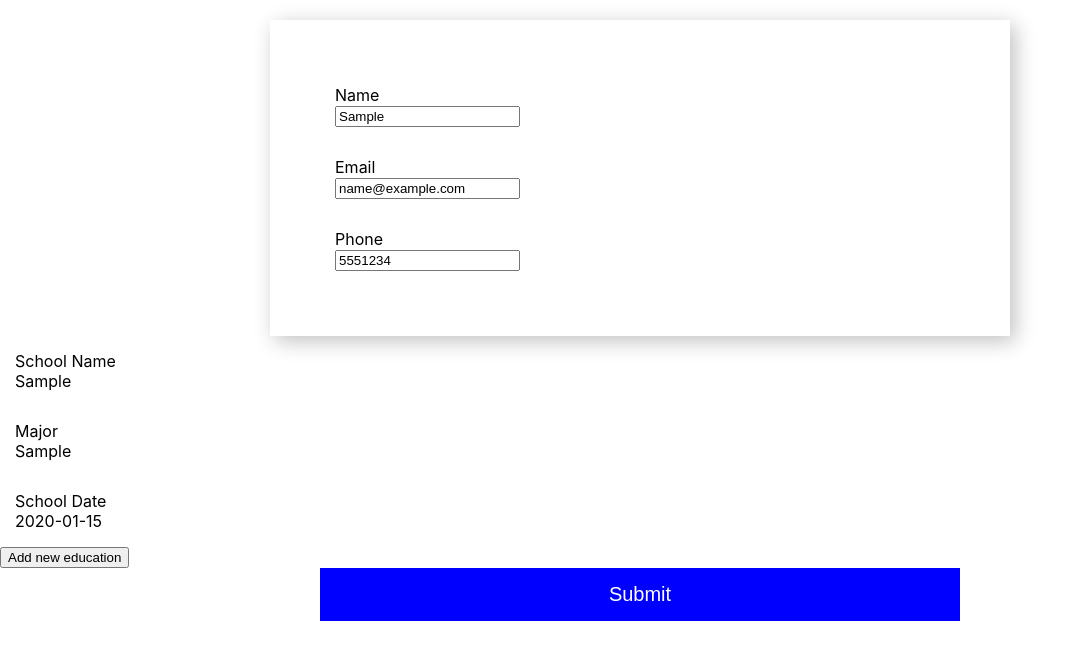
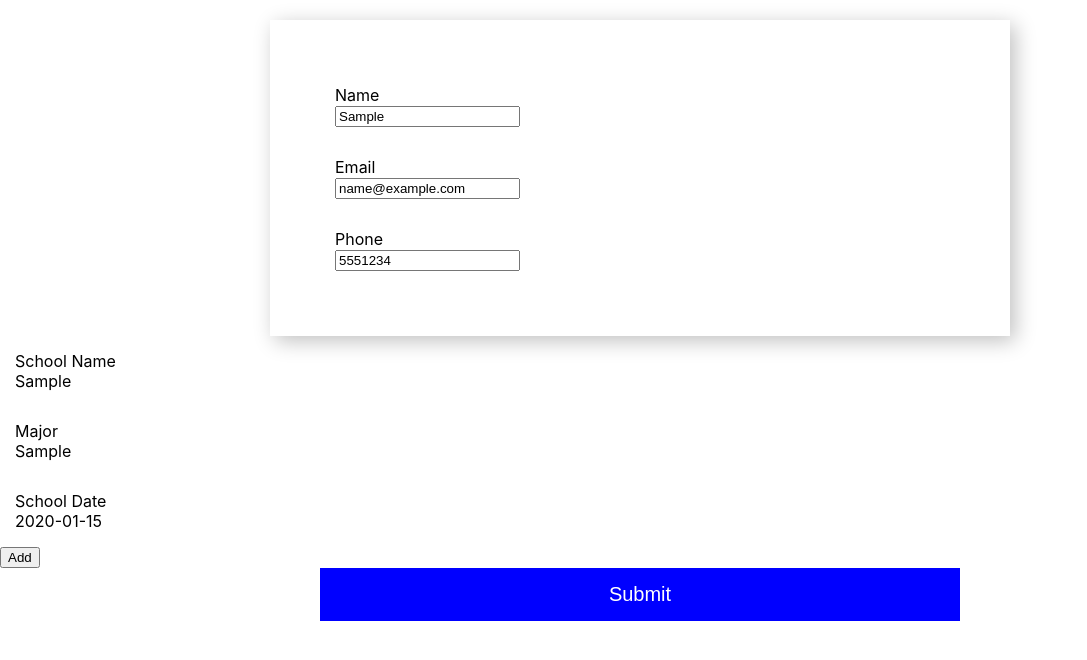
Before and after one commit to jmorton138/cv_app_react, a React (Create React App) app in the folder cv-project/: page / in a window 1280 px wide. Both pictures are taken after typing "Sample", "name@example.com", "5551234", "Sample", "Sample", "2020-01-15" into the empty fields and a click on the button "Save". Shown: the top 660 px of the page, without its empty margins (0-1087 px from the left). Built offline with nearby package versions, Linux system fonts and the light colour scheme.

Commit message:
Tweaks to edit resume

```diff
--- a/cv-project/src/App.js
+++ b/cv-project/src/App.js
@@ -100,7 +100,7 @@ class App extends Component {
     if (isSubmitted && !displayEdit) {
       content = <Resume info={this.state} displayEditView={this.displayEditView}/>
     } else if (displayEdit) {
-      content = <EditResume info={this.state} handleChange={this.handleChange} handleSubmit={this.handleSubmit} editEducation ={this.editEducation}/>
+      content = <EditResume info={this.state} handleChange={this.handleChange} handleSubmit={this.handleSubmit} editEducation ={this.editEducation} />
     } else {
       content = (
         <form onSubmit={this.handleSubmit}>
--- a/cv-project/src/components/AddEduForm.js
+++ b/cv-project/src/components/AddEduForm.js
@@ -4,7 +4,7 @@ class AddEduForm extends Component {
   render() {
     return (
     <div>
-        <button onClick={(e) => this.props.newEduForm(e)}>{this.props.text}</button>
+        <button onClick={(e) => this.props.newEduForm(e)}>Add</button>
     </div>
     )
   }
--- a/cv-project/src/components/EditEduForm.js
+++ b/cv-project/src/components/EditEduForm.js
@@ -32,6 +32,7 @@ class EditEduForm extends Component {
                     <input type="date" id="dateStudyInput" onChange={this.handleChange} name="startdate" value={this.state.startdate} />
                 </div>
                 <button onClick={(e) => this.props.editEducation(e, this.state)}>Save</button>
+
             </div>
         )
     }
--- a/cv-project/src/components/EditResume.js
+++ b/cv-project/src/components/EditResume.js
@@ -3,6 +3,7 @@ import EducationForms from './EducationForms';
 import UserInfo from './UserInfo';
 import EduInfoForm from './EduInfoForm';
 import EditEduForm from './EditEduForm';
+import AddEduForm from './AddEduForm';
 
 class EditResume extends Component {
   render() {
@@ -15,8 +16,9 @@ class EditResume extends Component {
             <form onSubmit={this.props.handleSubmit}>
               <UserInfo handleChange={this.props.handleChange} info={this.props.info} />
               {eduinfoforms}
-              <input type="submit"></input>
-
+              <div className="button-container">
+            <input type="submit"></input>
+          </div>
             </form>
         </div>
     )
```
